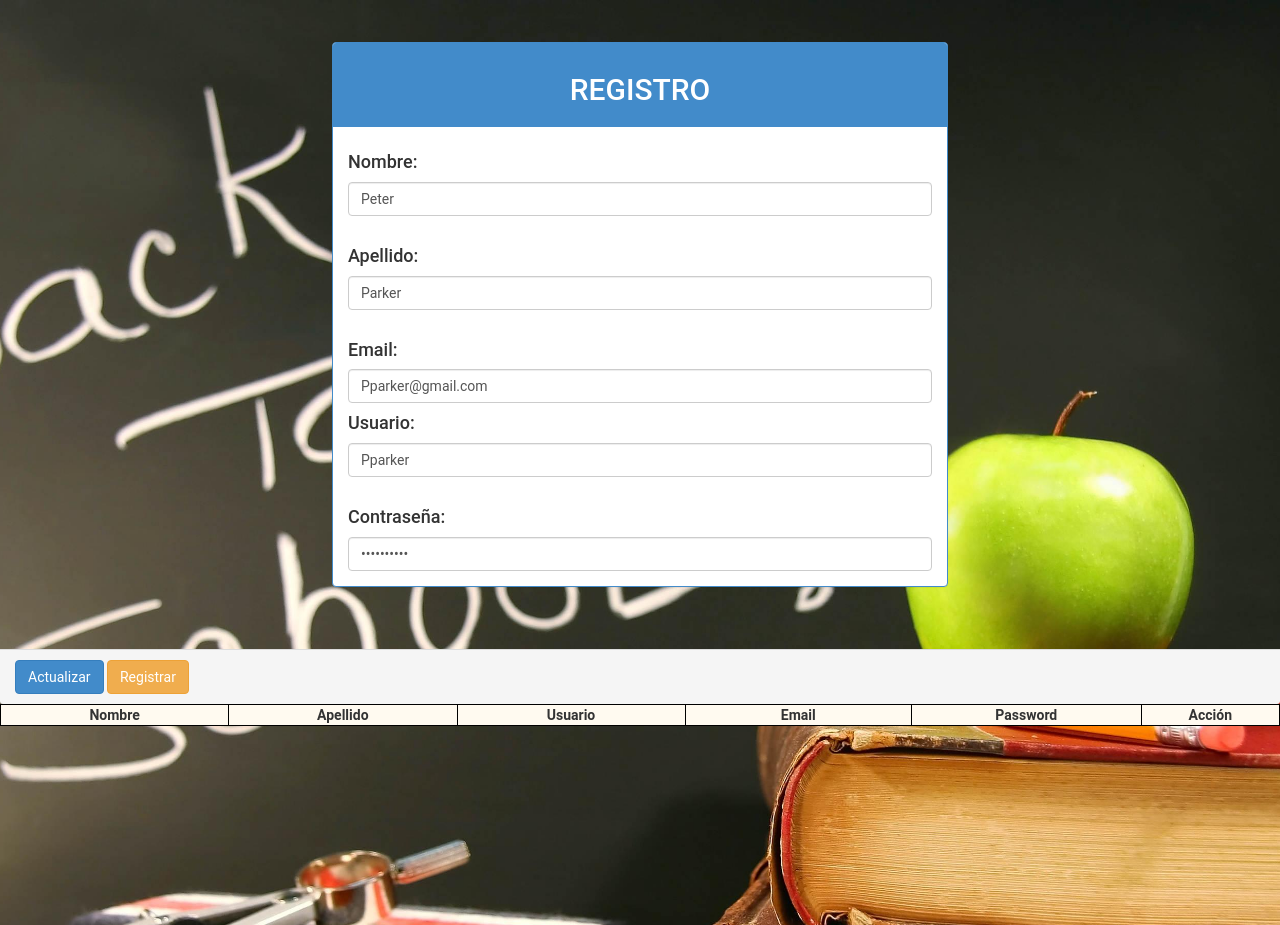
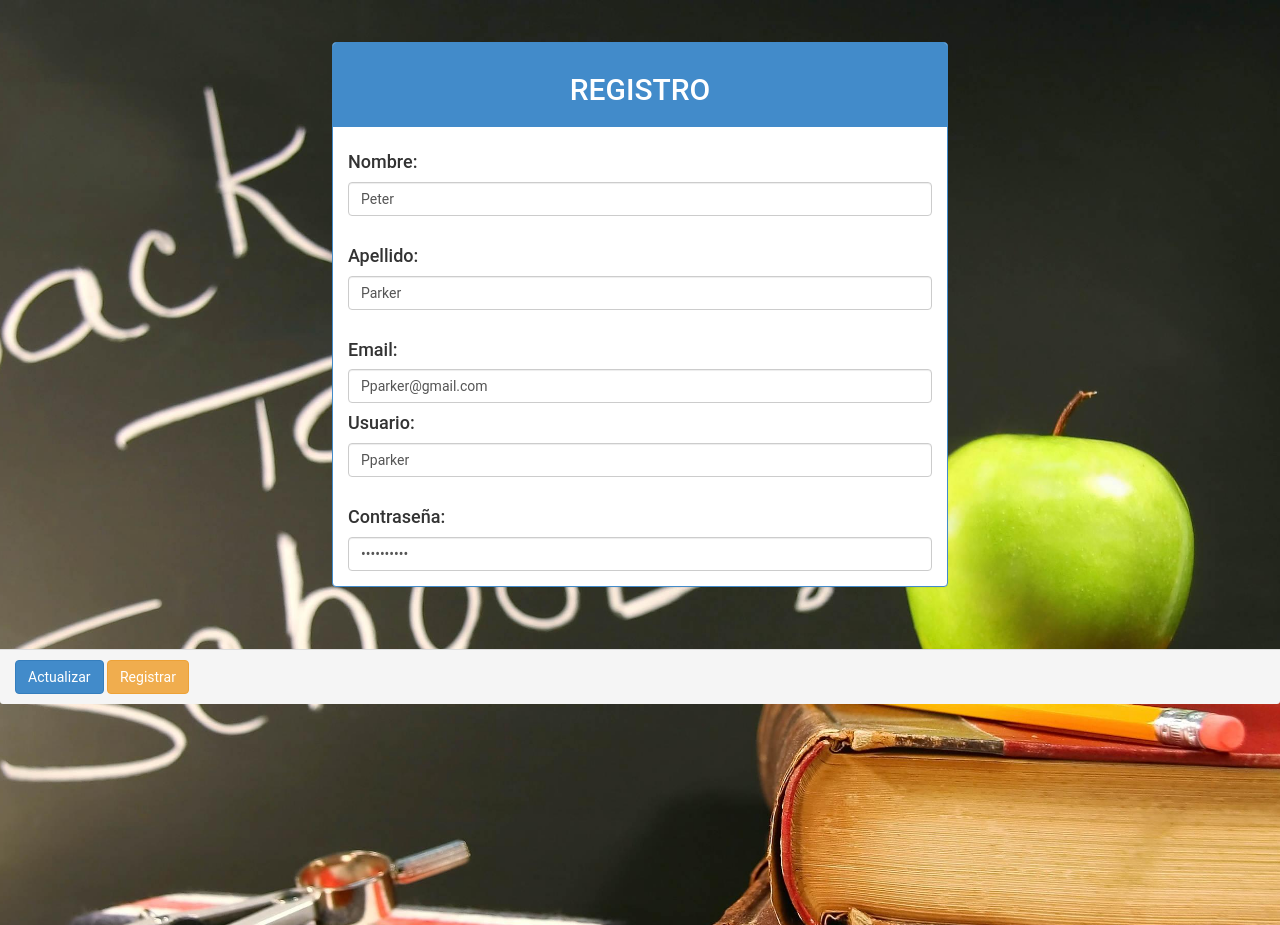
Before and after one commit to AlxZeroX/POO-1900, a PHP site: page /php/vista/login.php in a window 1280 px wide. Shown: the top 925 px of the page. Run offline with PHP 8.4, Linux system fonts and the light colour scheme; lists and menus that the app fills with data are empty.

Commit message:
Update login.php

```diff
--- a/App/php/vista/login.php
+++ b/App/php/vista/login.php
@@ -107,12 +107,7 @@
     <table>
         <thead>
         <tr>
-            <th width=250px>Nombre</th>
-            <th width=250px>Apellido</th>
-            <th width=250px>Usuario</th>
-            <th width=250px>Email</th>
-            <th width=250px>Password</th>
-            <th width=150px>Acción</th>
+
         </tr>
         </thead>
         <tbody id="tabla-usuarios">
```
